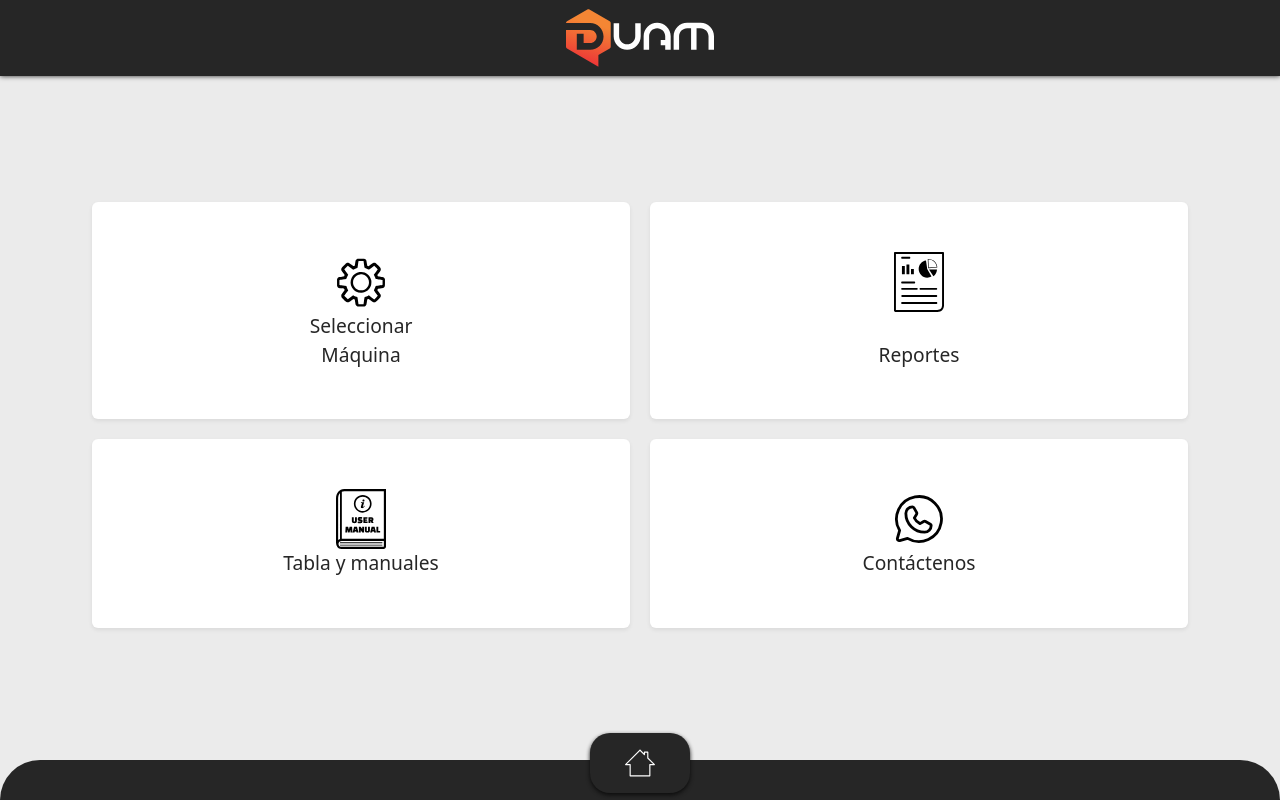
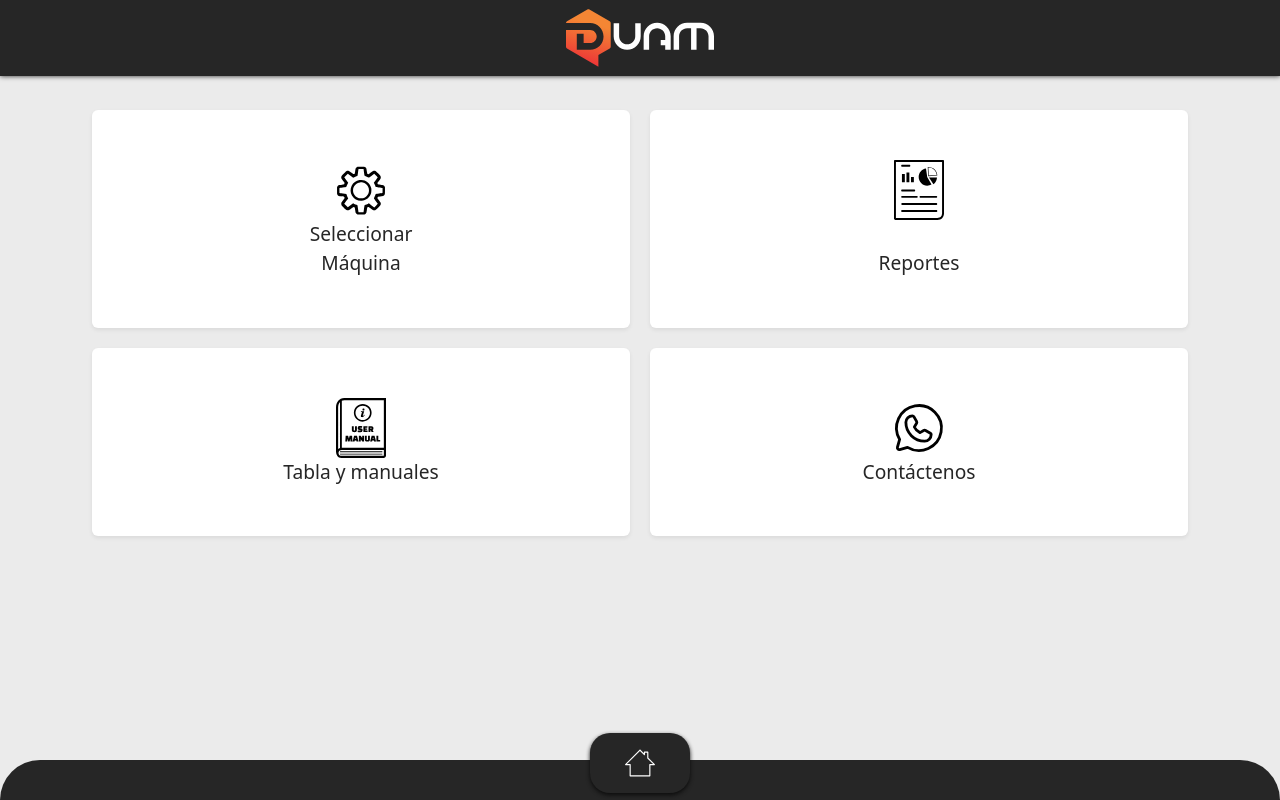
Before and after one commit to agusKar/duam-app, a React (Create React App) app: page / in a window 1280 px wide. Built offline with nearby package versions, Linux system fonts and the light colour scheme.

Commit message:
change directory

```diff
--- a/package.json
+++ b/package.json
@@ -2,7 +2,7 @@
   "name": "duam-app",
   "version": "0.1.0",
   "private": true,
-  "homepage": "http://www.duam.ar/app/",
+  "homepage": "http://www.duam.ar/calculador/",
   "dependencies": {
     "@testing-library/jest-dom": "^5.16.5",
     "@testing-library/react": "^13.4.0",
--- a/src/components/Prompt.tsx
+++ b/src/components/Prompt.tsx
@@ -18,11 +18,11 @@ export function Prompt() {
   );
 
   if (!isVisible) {
-    return <div />;
+    return <div className="d-none" />;
   }
 
   return (
-    <Card onClick={hide} className={`prompt p-0 bg-dark ${isVisible && 'd-none'}`}>
+    <Card onClick={hide} className="prompt p-0 bg-dark">
       <Card.Body className="d-flex align-items-center justify-content-between">
         ¿Quisieras agregar esta página como una APP?
       </Card.Body>
```
